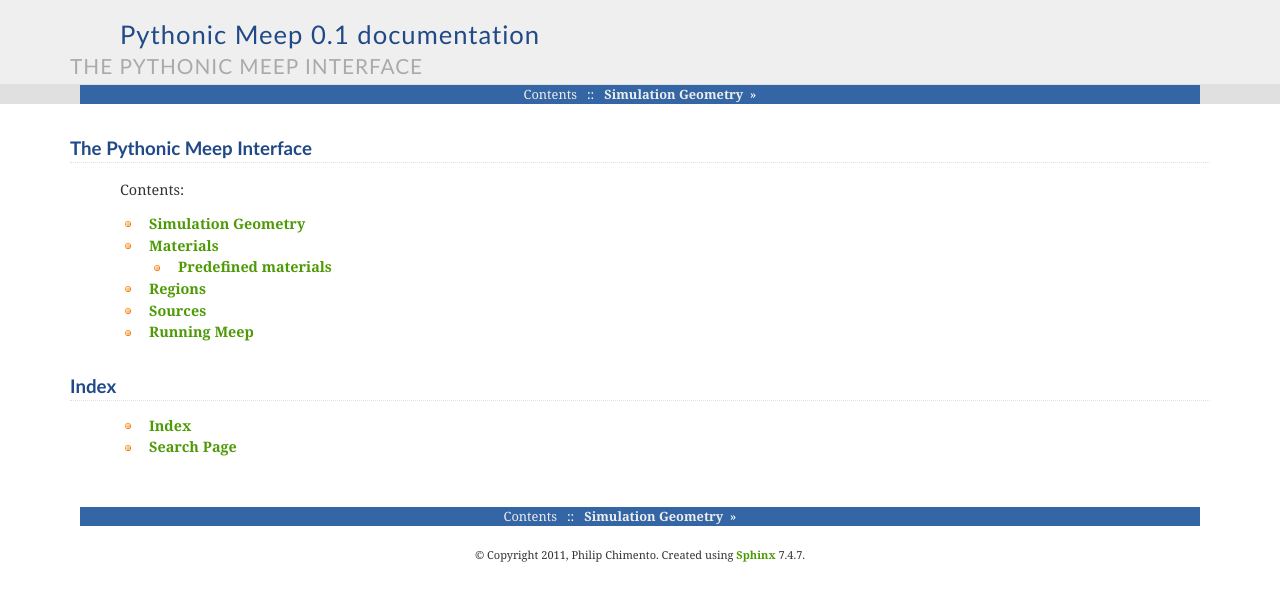
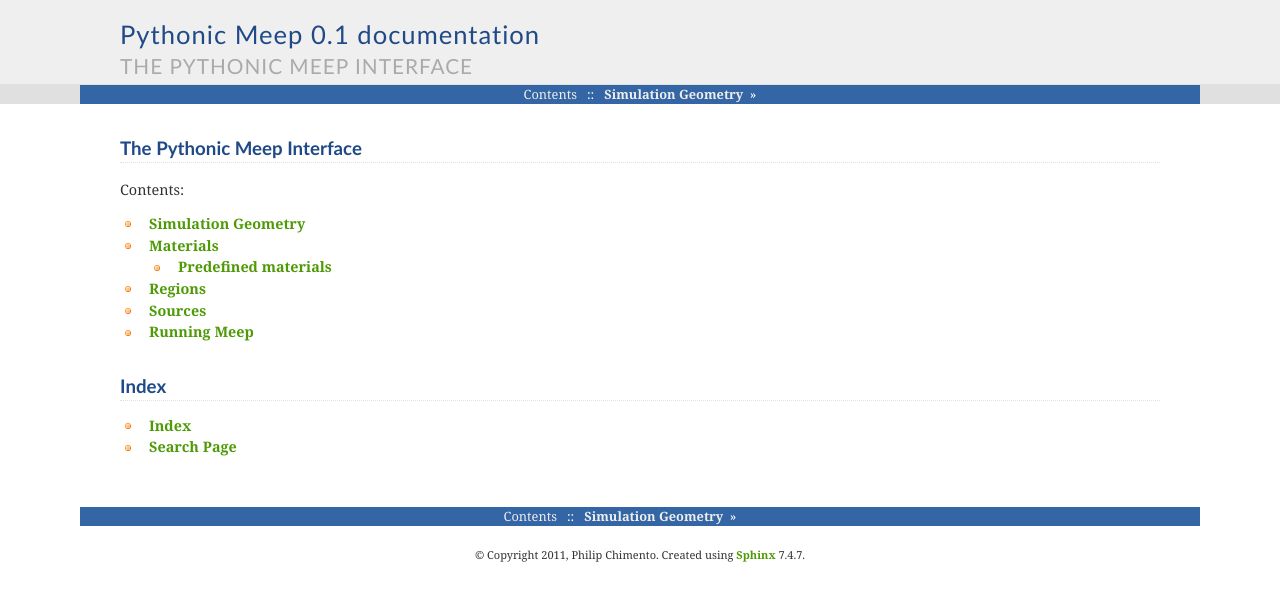
Before and after one commit to ptomato/Pythonic-Meep, a Sphinx documentation site: the page built from docs/index.rst, in a window 1280 px wide. Shown: the top 601 px of the page. Built offline with Sphinx 7.4.7, drawn with Linux system fonts in a browser that asks for light colours; formulas are drawn with MathJax 3.

Commit message:
Stylesheet tweaking
Adjust monospace font size
Only de-indent headings inside the main body

```diff
--- a/docs/static/haiku-override.css
+++ b/docs/static/haiku-override.css
@@ -8,7 +8,6 @@ body {
 
 tt {
     font-family: "Bitstream Vera Mono", "DejaVu Sans Mono", Consolas, Monospace;
-	font-size: 90%
 }
 
 h1, h2, h3, h4 {
@@ -21,11 +20,14 @@ div.footer {
 }
 
 div.section {
-    max-width: 500px;
+    max-width: 600px;
     margin: 0 auto;
 }
 
-h1, h2, h3, h4  {
+div.section h1,
+div.section h2,
+div.section h3,
+div.section h4  {
     margin-left: -50px;
     margin-right: -50px;
 }
@@ -52,6 +54,7 @@ dl.class > dt {
 	background: #ad7fa8;
 	padding: 10px;
 	margin-bottom: 0;
+	color: white;
 }
 
 dl.class > dd {
@@ -65,10 +68,6 @@ dl.class > dd {
 	padding: 10px;
 	margin-top: 0;
 	margin-left: 0;
-}
-
-dl.class > dt {
-	color: white;
 }
 
 em.property {
```
